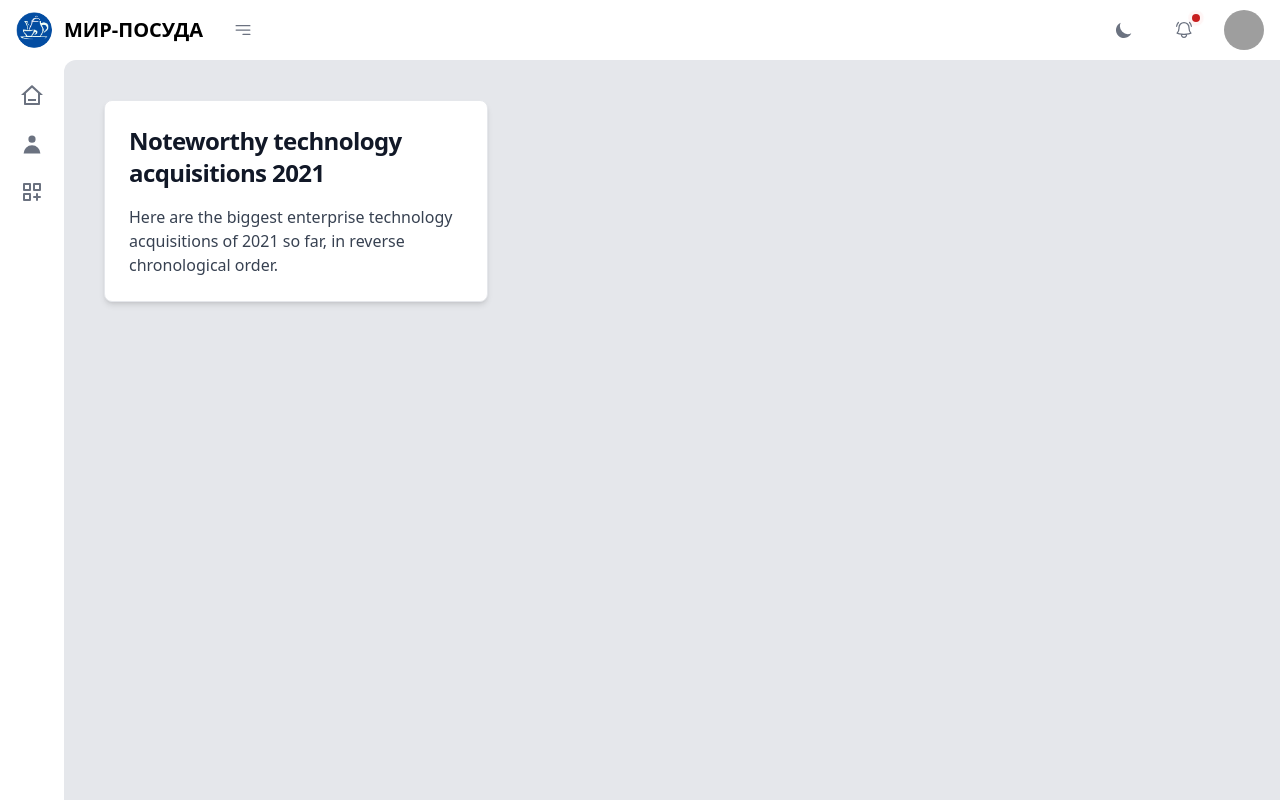
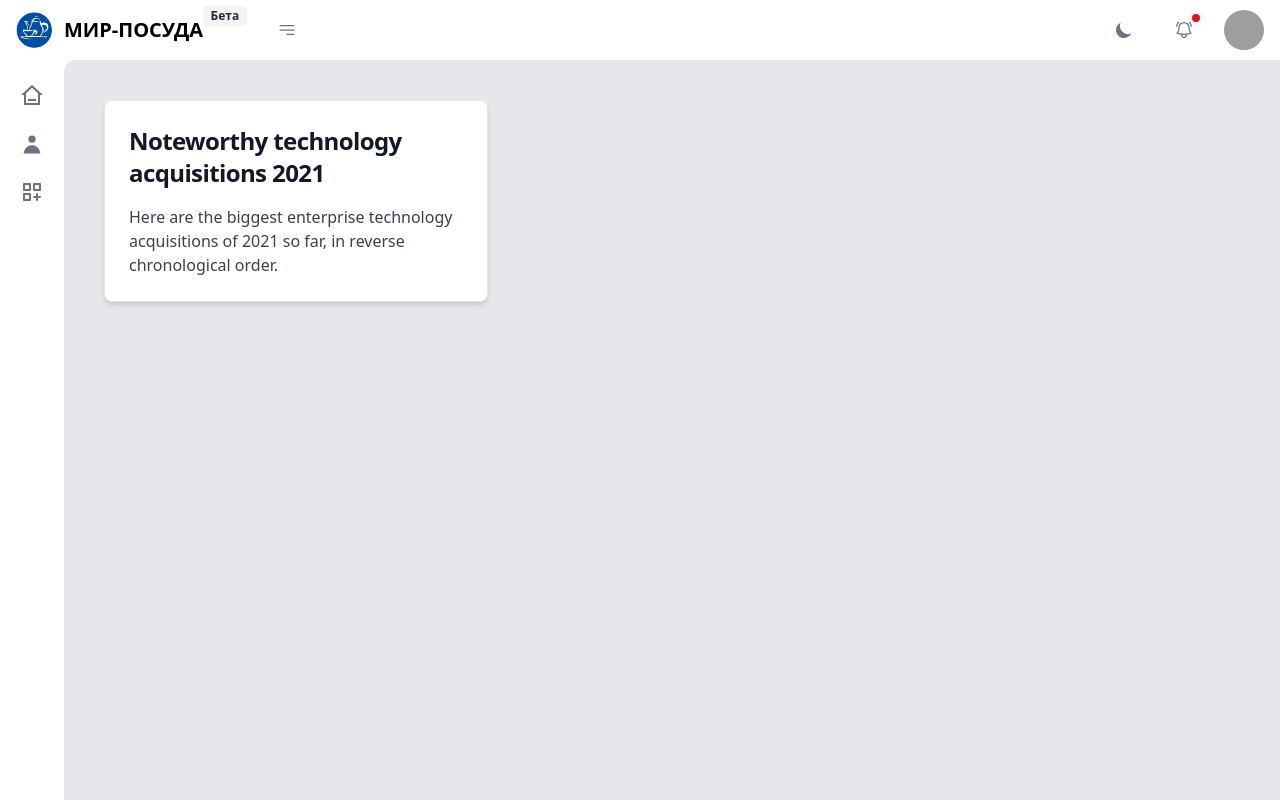
Before and after one commit to MIRPOSUDA/mir-posuda-frontend-admin, a React (Vite) app: page / in a window 1280 px wide. Built offline with nearby package versions, Linux system fonts and the light colour scheme; grey boxes are pictures that could not be loaded.

Commit message:
Add beta badge

```diff
--- a/src/components/MPNavbar.jsx
+++ b/src/components/MPNavbar.jsx
@@ -1,5 +1,6 @@
 import {
   Avatar,
+  Badge,
   DarkThemeToggle,
   Dropdown,
   DropdownDivider,
@@ -25,8 +26,11 @@ export default function MPNavbar() {
   }
   return (
     <Navbar fluid>
-      <div className="flex gap-5">
-        <Navbar.Brand className="cursor-pointer" onClick={() => navigate("/")}>
+      <div className="flex gap-16">
+        <Navbar.Brand
+          className="relative cursor-pointer"
+          onClick={() => navigate("/")}
+        >
           <img
             src={LogoImg}
             className="mr-3 h-6 rounded-full sm:h-9"
@@ -35,6 +39,9 @@ export default function MPNavbar() {
           <span className="self-center whitespace-nowrap text-xl font-semibold dark:text-white">
             {t("companyName")}
           </span>
+          <Badge className="absolute -right-11 -top-1" color="gray">
+            {t("beta")}
+          </Badge>
         </Navbar.Brand>
         <button
           onClick={handleSideBar}
--- a/src/languages/cyrillic/index.json
+++ b/src/languages/cyrillic/index.json
@@ -1,6 +1,7 @@
 {
   "siteTitle": "МИР-ПОСУДА супер админ",
   "companyName": "МИР-ПОСУДА",
+  "beta": "Бета",
   "chooseLanguage": "Тилни танланг",
   "mainPage": "Бош саҳифа",
   "admins": "Админлар",
--- a/src/languages/latin/index.json
+++ b/src/languages/latin/index.json
@@ -1,6 +1,7 @@
 {
   "siteTitle": "MIR-POSUDA super admin",
   "companyName": "MIR-POSUDA",
+  "beta": "Beta",
   "chooseLanguage": "Tilni tanlang",
   "mainPage": "Bosh sahifa",
   "admins": "Adminlar",
--- a/src/languages/ru/index.json
+++ b/src/languages/ru/index.json
@@ -1,6 +1,7 @@
 {
   "siteTitle": "МИР-ПОСУДА суперадмин",
   "companyName": "МИР-ПОСУДА",
+  "beta": "Бета",
   "chooseLanguage": "Выберите язык",
   "mainPage": "Главная страница",
   "admins": "Админы",
```
